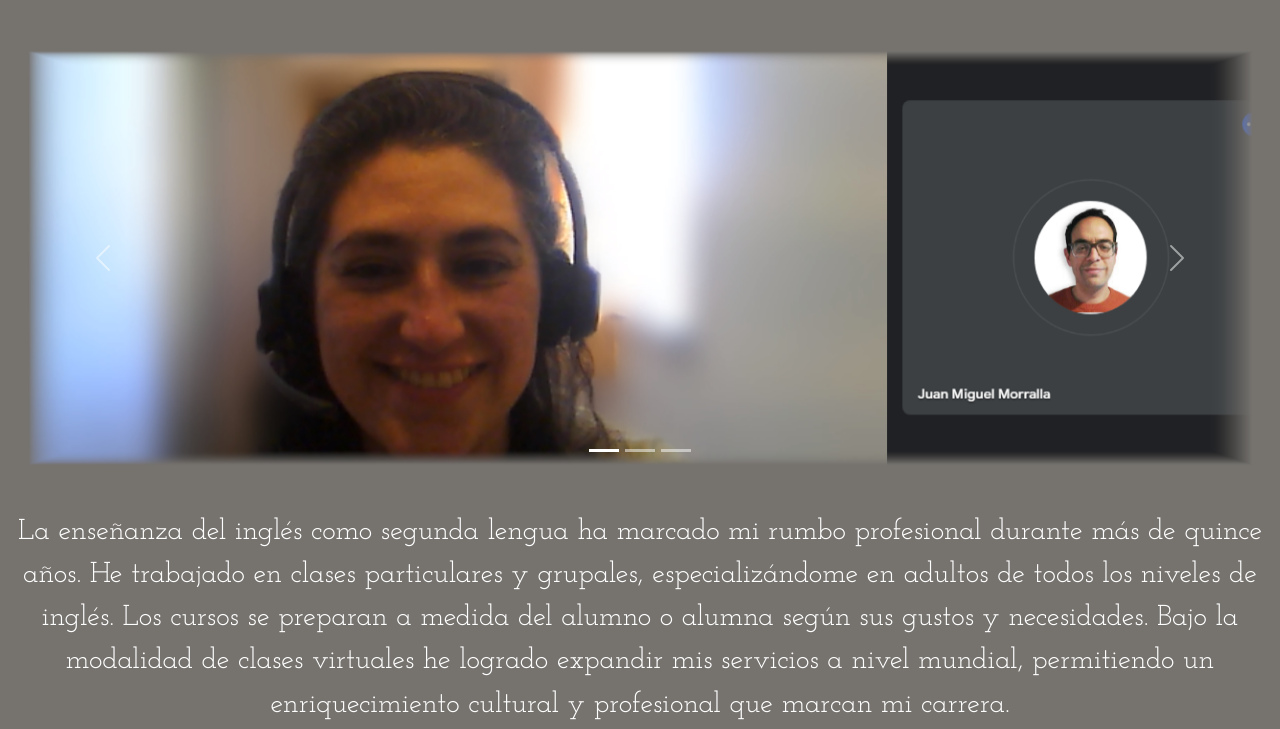
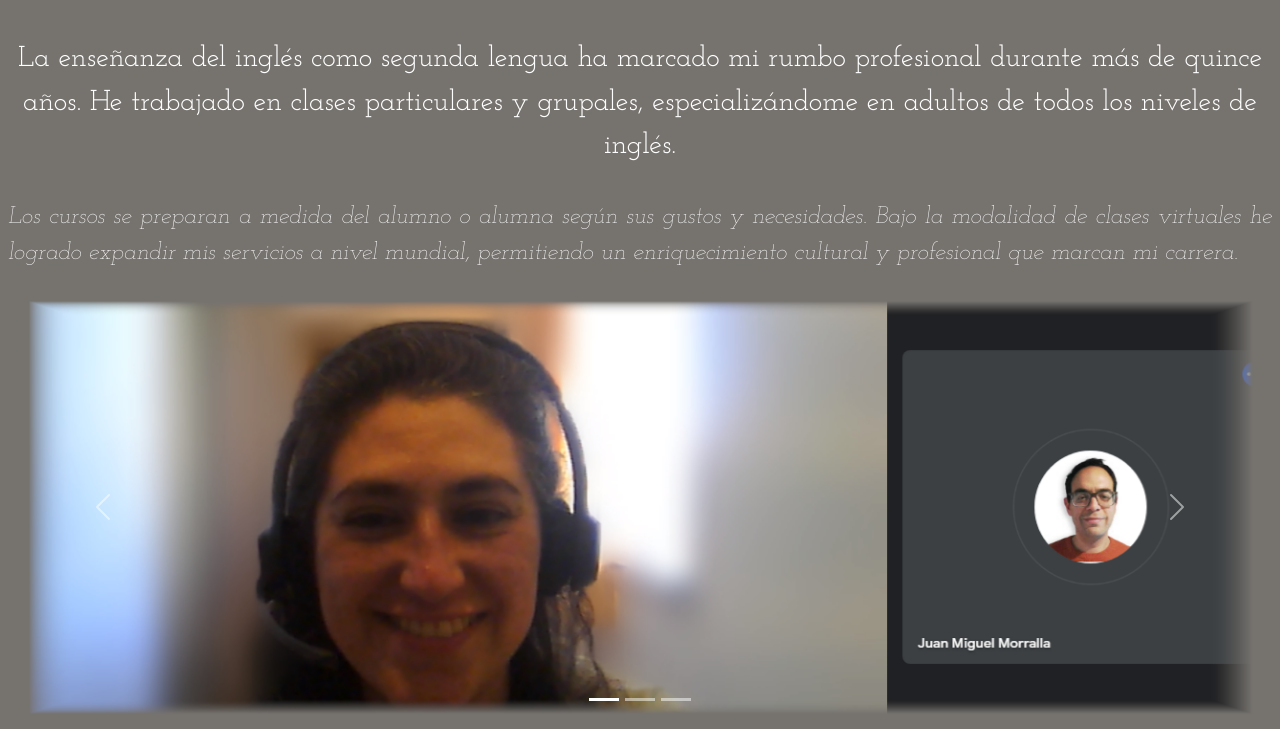
Before and after one commit to jmiguelmorralla/3raPreEntregaMorrallaJuan, a website: page pages/enseñanza.html in a window 1280 px wide. Shown: the part 223-952 px from the top of the page. Drawn offline with nearby package versions, Linux system fonts and the light colour scheme.

```diff
--- a/pages/enseñanza.html
+++ b/pages/enseñanza.html
@@ -61,6 +61,12 @@
             <h2>Servicio de enseñanza de Inglés y Español</h2>
         </div>
         <section>
+            <div>
+                <p class="pintro"> La enseñanza del inglés como segunda lengua ha marcado mi rumbo profesional durante más de quince años. He trabajado en clases particulares y grupales, especializándome en adultos de todos los niveles de inglés.
+                </p>
+                <p class="pdescription" id="pensenanza"> Los cursos se preparan a medida del alumno o alumna según sus gustos y necesidades. Bajo la modalidad de clases virtuales he logrado expandir mis servicios a nivel mundial, permitiendo un enriquecimiento cultural y profesional que marcan mi carrera.
+                </p>
+            </div>
             <div id="carouselExampleIndicators" class="carousel slide" data-bs-ride="true">
                 <div class="carousel-indicators">
                   <button type="button" data-bs-target="#carouselExampleIndicators" data-bs-slide-to="0" class="active" aria-current="true" aria-label="Slide 1"></button>
@@ -86,10 +92,6 @@
                   <span class="carousel-control-next-icon" aria-hidden="true"></span>
                   <span class="visually-hidden">Next</span>
                 </button>
-            </div>
-            <div>
-                <p class="pintro" id="pensenanza"> La enseñanza del inglés como segunda lengua ha marcado mi rumbo profesional durante más de quince años. He trabajado en clases particulares y grupales, especializándome en adultos de todos los niveles de inglés. Los cursos se preparan a medida del alumno o alumna según sus gustos y necesidades. Bajo la modalidad de clases virtuales he logrado expandir mis servicios a nivel mundial, permitiendo un enriquecimiento cultural y profesional que marcan mi carrera.
-                </p>
             </div>
         </section>
     </main>
--- a/scss/_main.scss
+++ b/scss/_main.scss
@@ -18,6 +18,7 @@
 p {
     border: none;
     text-decoration: none;
+    max-width: 1320px;
     animation-name: ingreso;
     animation-duration: 800ms;
     animation-iteration-count: 1;
@@ -26,9 +27,9 @@
 .pintro {
     @extend p;
     @include font($fuente*1.8, normal, 400);
-    margin: $margin;
+    margin: auto;
     text-align: center;
-    max-width: 1320px;
+
 }
 
 .pdescription {
@@ -41,6 +42,7 @@
 #pensenanza {
     @extend p;
     padding-top: $padding*2;
+    padding-bottom: $padding*1;
     margin: auto;
 }
 
```
Also changed, not shown: pages/traducciones.html (+2 -2 lines), css/styles.css, img/slide2.png, img/slide3.png.
